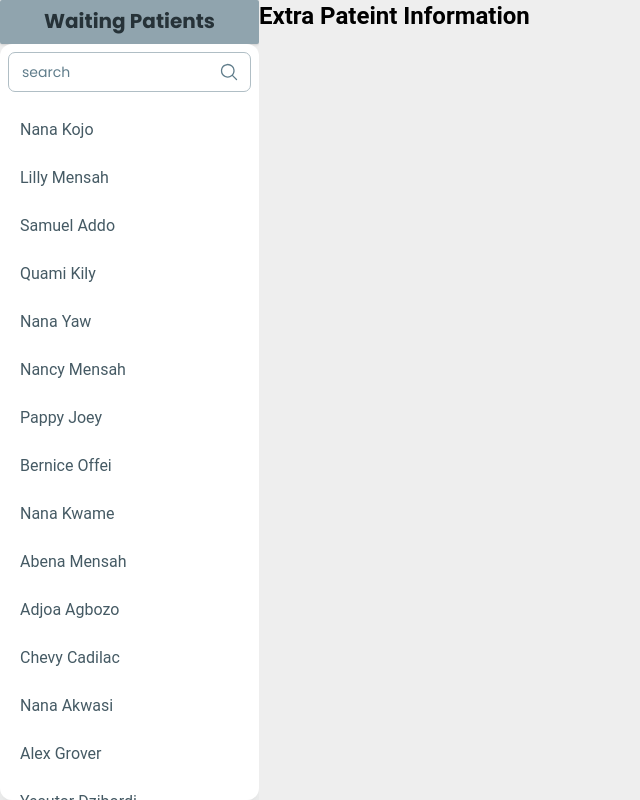
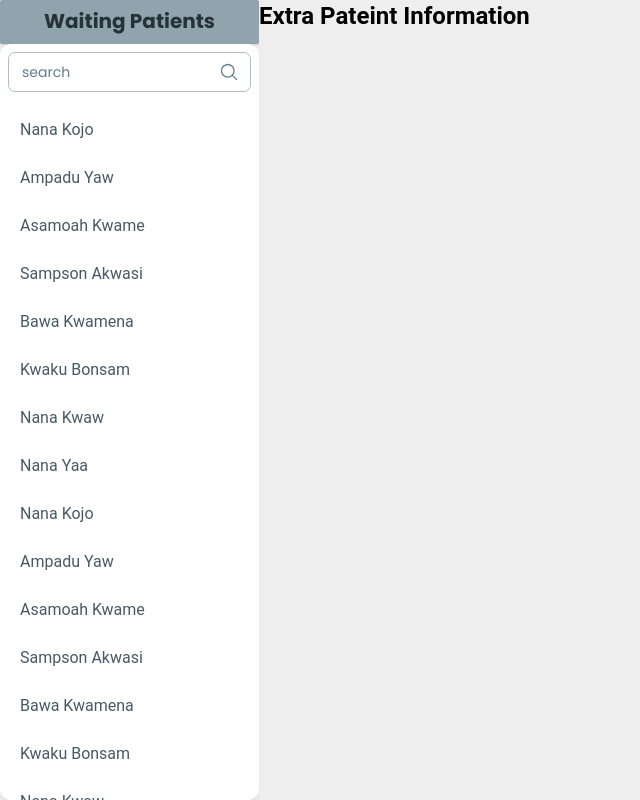
Before and after one commit to killy10o10/lab-app, a React (Vite) app: page /patients in a window 1280 px wide. Shown: the whole page, without its empty margins (0-640 px from the left). Built offline with nearby package versions, Linux system fonts and the light colour scheme.

Commit message:
New array for patients with extra details

```diff
--- a/api.js
+++ b/api.js
@@ -1,24 +1,73 @@
 export const patientArray = [
-  "Nana Kojo", "Lilly Mensah", "Samuel Addo", "Quami Kily",
-  "Nana Yaw", "Nancy Mensah", "Pappy Joey", "Bernice Offei",
-  "Nana Kwame", "Abena Mensah", "Adjoa Agbozo", "Chevy Cadilac",
-  "Nana Akwasi", "Alex Grover", "Yesutor Dzibordi", "Kesse Mimi",
-  "Nana Kwamena", "Lilly Mensah", "Mamavi Esther", "Quami Kily",
-  "Nana Kwaku", "Lilly Mensah", "Eli Sampson", "Kwadwo Atinga",
-  "Nana Kwaw", "Lilly Mensah", "Ato Abban", "Esi Lilliana",
-  "Nana Yaa", "Jay Beyonce", "Samuel Addo", "Iniesta Kwaw",
+  'Nana Kojo',
+  'Lilly Mensah',
+  'Samuel Addo',
+  'Quami Kily',
+  'Nana Yaw',
+  'Nancy Mensah',
+  'Pappy Joey',
+  'Bernice Offei',
+  'Nana Kwame',
+  'Abena Mensah',
+  'Adjoa Agbozo',
+  'Chevy Cadilac',
+  'Nana Akwasi',
+  'Alex Grover',
+  'Yesutor Dzibordi',
+  'Kesse Mimi',
+  'Nana Kwamena',
+  'Lilly Mensah',
+  'Mamavi Esther',
+  'Quami Kily',
+  'Nana Kwaku',
+  'Lilly Mensah',
+  'Eli Sampson',
+  'Kwadwo Atinga',
+  'Nana Kwaw',
+  'Lilly Mensah',
+  'Ato Abban',
+  'Esi Lilliana',
+  'Nana Kojo',
+  'Jay Beyonce',
+  'Samuel Addo',
+  'Iniesta Kwaw',
 ];
 
-
 export async function getNames() {
-  const res = await fetch("https://randomuser.me/api/")
-  if(!res.ok) {
+  const res = await fetch('https://randomuser.me/api/');
+  if (!res.ok) {
     throw {
-      message: "Failed to fetch patient names",
+      message: 'Failed to fetch patient names',
       statusText: res.statusText,
-      status: res.status
-    }
+      status: res.status,
+    };
   }
-  const data = await res.json()
+  const data = await res.json();
   return data;
 }
+export const newPatientArr = [
+  { name: 'Nana Kojo', branch: 'Tafo', patient_id: '1', gender: "Male", hospital: "bestLab", age: 25, doctor: "Dr. Anane", tel_no: "0244446444", date: "30-07-23023", balance: "2.89", address: "ghana"  },
+  { name: 'Ampadu Yaw', branch: 'Madina', patient_id: '2', gender: "Male", hospital: "bestLab", age: 18, doctor: "Dr. Anane", tel_no: "0244446444", date: "30-07-23023", balance: "2.89", address: "ghana"  },
+  { name: 'Asamoah Kwame', branch: 'Tafo', patient_id: '3', gender: "Male", hospital: "bestLab", age: 32, doctor: "Dr. Anane", tel_no: "0244446444", date: "30-07-23023", balance: "2.89", address: "ghana"  },
+  { name: 'Sampson Akwasi', branch: 'Kronum', patient_id: '4', gender: "Male", hospital: "bestLab", age: 5, doctor: "Dr. Anane", tel_no: "0244446444", date: "30-07-23023", balance: "2.89", address: "ghana"  },
+  { name: 'Bawa Kwamena', branch: 'Ahodwo', patient_id: '5', gender: "Male", hospital: "bestLab", age: 15, doctor: "Dr. Anane", tel_no: "0244446444", date: "30-07-23023", balance: "2.89", address: "ghana"  },
+  { name: 'Kwaku Bonsam', branch: 'Madina', patient_id: '6', gender: "Male", hospital: "bestLab", age: 26, doctor: "Dr. Anane", tel_no: "0244446444", date: "30-07-23023", balance: "2.89", address: "ghana"  },
+  { name: 'Nana Kwaw', branch: 'Kronum', patient_id: '7', gender: "Male", hospital: "bestLab", age: 20, doctor: "Dr. Anane", tel_no: "0244446444", date: "30-07-23023", balance: "2.89", address: "ghana"  },
+  { name: 'Nana Yaa', branch: 'Ahodwo', patient_id: '8', gender: "Female", hospital: "bestLab", age: 45, doctor: "Dr. Anane", tel_no: "0244446444", date: "30-07-23023", balance: "2.89", address: "ghana"  },
+  { name: 'Nana Kojo', branch: 'Tafo', patient_id: '1', gender: "Male", hospital: "bestLab", age: 25, doctor: "Dr. Anane", tel_no: "0244446444", date: "30-07-23023", balance: "2.89", address: "ghana"  },
+  { name: 'Ampadu Yaw', branch: 'Madina', patient_id: '2', gender: "Male", hospital: "bestLab", age: 18, doctor: "Dr. Anane", tel_no: "0244446444", date: "30-07-23023", balance: "2.89", address: "ghana"  },
+  { name: 'Asamoah Kwame', branch: 'Tafo', patient_id: '3', gender: "Male", hospital: "bestLab", age: 32, doctor: "Dr. Anane", tel_no: "0244446444", date: "30-07-23023", balance: "2.89", address: "ghana"  },
+  { name: 'Sampson Akwasi', branch: 'Kronum', patient_id: '4', gender: "Male", hospital: "bestLab", age: 5, doctor: "Dr. Anane", tel_no: "0244446444", date: "30-07-23023", balance: "2.89", address: "ghana"  },
+  { name: 'Bawa Kwamena', branch: 'Ahodwo', patient_id: '5', gender: "Male", hospital: "bestLab", age: 15, doctor: "Dr. Anane", tel_no: "0244446444", date: "30-07-23023", balance: "2.89", address: "ghana"  },
+  { name: 'Kwaku Bonsam', branch: 'Madina', patient_id: '6', gender: "Male", hospital: "bestLab", age: 26, doctor: "Dr. Anane", tel_no: "0244446444", date: "30-07-23023", balance: "2.89", address: "ghana"  },
+  { name: 'Nana Kwaw', branch: 'Kronum', patient_id: '7', gender: "Male", hospital: "bestLab", age: 20, doctor: "Dr. Anane", tel_no: "0244446444", date: "30-07-23023", balance: "2.89", address: "ghana"  },
+  { name: 'Nana Yaa', branch: 'Ahodwo', patient_id: '8', gender: "Female", hospital: "bestLab", age: 45, doctor: "Dr. Anane", tel_no: "0244446444", date: "30-07-23023", balance: "2.89", address: "ghana"  },
+  { name: 'Nana Kojo', branch: 'Tafo', patient_id: '1', gender: "Male", hospital: "bestLab", age: 25, doctor: "Dr. Anane", tel_no: "0244446444", date: "30-07-23023", balance: "2.89", address: "ghana"  },
+  { name: 'Ampadu Yaw', branch: 'Madina', patient_id: '2', gender: "Male", hospital: "bestLab", age: 18, doctor: "Dr. Anane", tel_no: "0244446444", date: "30-07-23023", balance: "2.89", address: "ghana"  },
+  { name: 'Asamoah Kwame', branch: 'Tafo', patient_id: '3', gender: "Male", hospital: "bestLab", age: 32, doctor: "Dr. Anane", tel_no: "0244446444", date: "30-07-23023", balance: "2.89", address: "ghana"  },
+  { name: 'Sampson Akwasi', branch: 'Kronum', patient_id: '4', gender: "Male", hospital: "bestLab", age: 5, doctor: "Dr. Anane", tel_no: "0244446444", date: "30-07-23023", balance: "2.89", address: "ghana"  },
+  { name: 'Bawa Kwamena', branch: 'Ahodwo', patient_id: '5', gender: "Male", hospital: "bestLab", age: 15, doctor: "Dr. Anane", tel_no: "0244446444", date: "30-07-23023", balance: "2.89", address: "ghana"  },
+  { name: 'Kwaku Bonsam', branch: 'Madina', patient_id: '6', gender: "Male", hospital: "bestLab", age: 26, doctor: "Dr. Anane", tel_no: "0244446444", date: "30-07-23023", balance: "2.89", address: "ghana"  },
+  { name: 'Nana Kwaw', branch: 'Kronum', patient_id: '7', gender: "Male", hospital: "bestLab", age: 20, doctor: "Dr. Anane", tel_no: "0244446444", date: "30-07-23023", balance: "2.89", address: "ghana"  },
+  { name: 'Nana Yaa', branch: 'Ahodwo', patient_id: '8', gender: "Female", hospital: "bestLab", age: 45, doctor: "Dr. Anane", tel_no: "0244446444", date: "30-07-23023", balance: "2.89", address: "ghana"  },
+];
--- a/src/pages/PatientReg.jsx
+++ b/src/pages/PatientReg.jsx
@@ -1,7 +1,7 @@
 import { Card,  List, ListItem, Typography } from "@material-tailwind/react"
 import Search from "../components/Search"
 import { useState } from "react"
-import { patientArray } from "../../api";
+import {newPatientArr } from "../../api";
 
 
 function PatientReg() {
@@ -11,8 +11,8 @@ function PatientReg() {
     setQuery(e.target.value);
   }
 
-  const filterPatients = patientArray.filter((patient) =>(
-    patient.toLowerCase().includes(query.toLowerCase())
+  const filterPatients = newPatientArr.filter((patient) =>(
+    patient.name.toLowerCase().includes(query.toLowerCase())
   ))
 
   return (
@@ -24,8 +24,8 @@ function PatientReg() {
           <List>
             {
               filterPatients.map((patient, index) => (
-                <ListItem key={index}>{patient}</ListItem>
-              ))
+                <ListItem key={index}>{patient.name}</ListItem>
+              )).sort()
             }
           </List>
         </Card>
```
